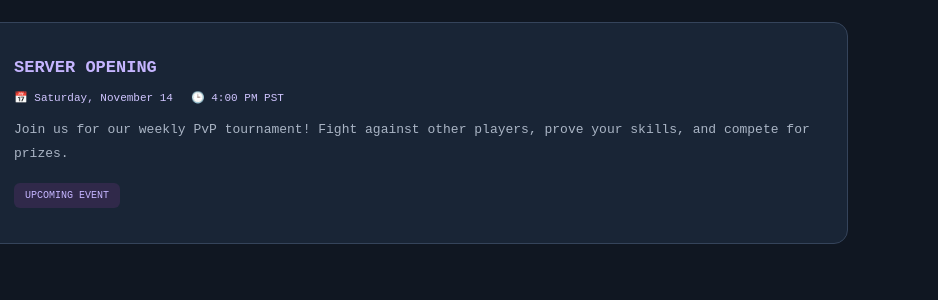
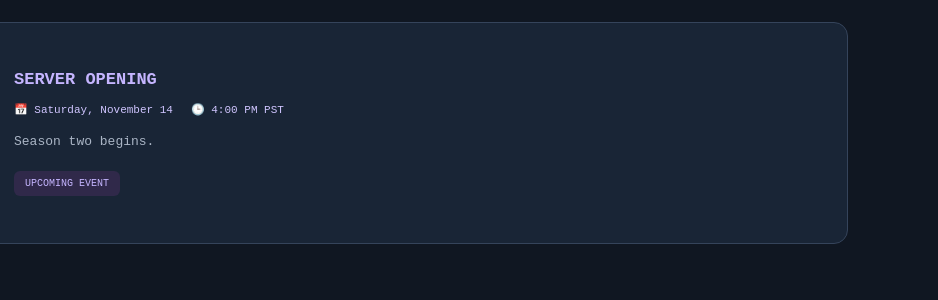
Before and after one commit to Sicksike/pvpworld, a plain HTML site: page index.html in a window 1280 px wide. Shown: the part 1903-2203 px from the top of the page, 342-1280 px from the left. Drawn offline with Linux system fonts and the light colour scheme; a web font is replaced by a local one.

Commit message:
Add vote link and update event description
Added a link to the vote page and updated event description.

```diff
--- a/index.html
+++ b/index.html
@@ -518,6 +518,7 @@
           <li><a href="#kills">Most Kills</a></li>
           <li><a href="#teams">Teams</a></li>
           <li><a href="#news">News</a></li>
+          <li><a href="vote.html">Vote</a></li>
           <li><a href="#events">Events</a></li>
           <li><a href="#server">Server IP</a></li>
         </ul>
@@ -716,9 +717,7 @@
           </div>
 
           <p>
-            Join us for our weekly PvP tournament!
-            Fight against other players, prove your skills,
-            and compete for prizes.
+            Season two begins.
           </p>
 
           <span class="event-label">UPCOMING EVENT</span>
```
